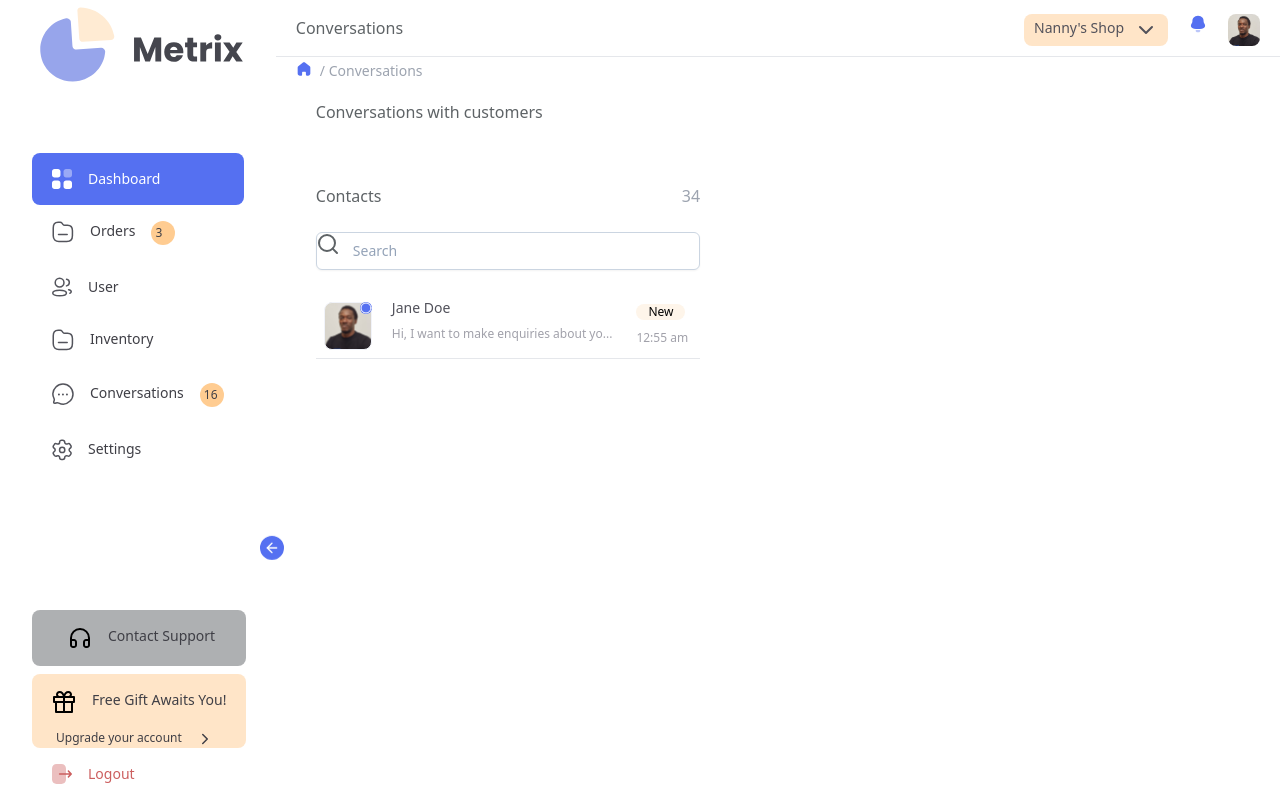
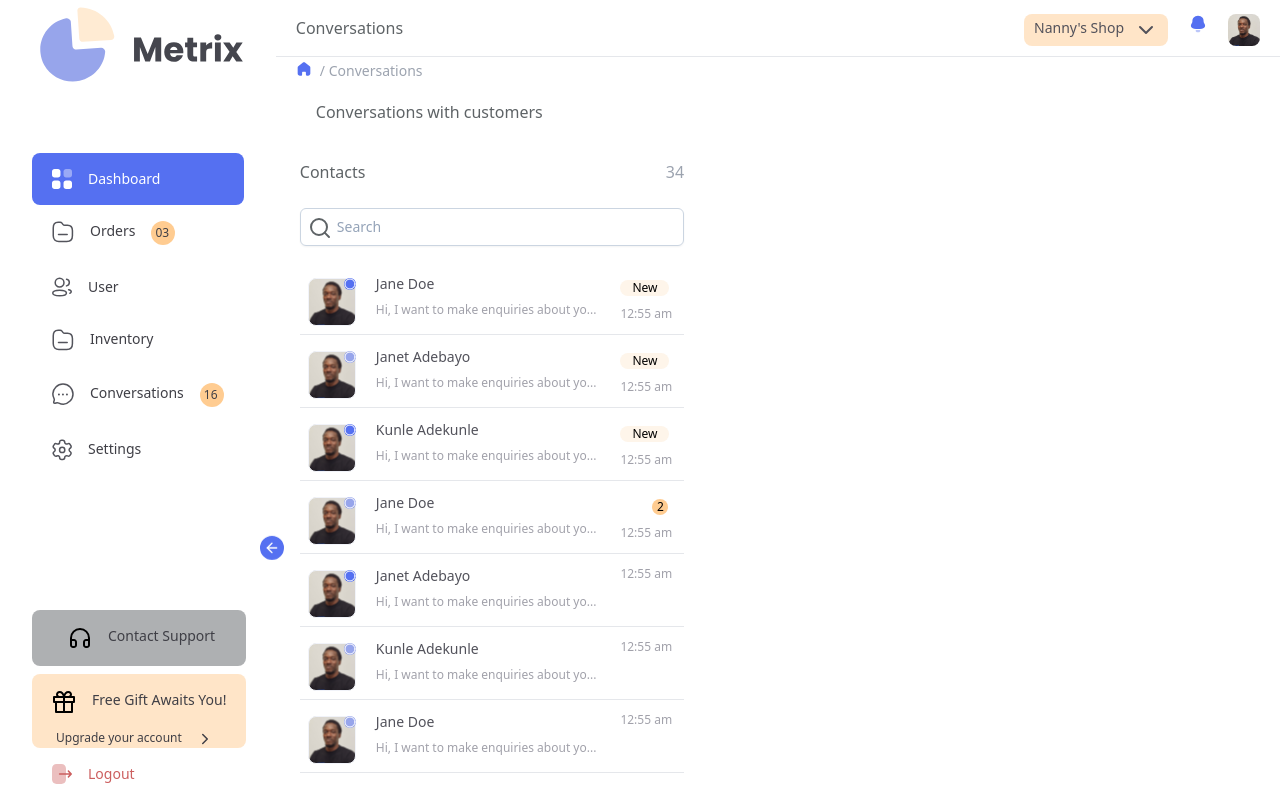
Before and after one commit to unekuogbaje/metrixx, a React (Create React App) app: page /conversations in a window 1280 px wide. Shown: the top 800 px of the page. Built offline with nearby package versions, Linux system fonts and the light colour scheme.

Commit message:
Completed the charts card

```diff
--- a/src/components/chat-list-card/chat-list-card.jsx
+++ b/src/components/chat-list-card/chat-list-card.jsx
@@ -3,7 +3,7 @@ import ChatListItem from "../chat-list-item/chat-list-item";
 
 const ChatListCard = () => {
     return (
-        <div className="py-4 px-6 rounded-xl bg-white space-y-2">
+        <div className="py-4 px-2 rounded-xl bg-white space-y-2">
           <ChatListItem
           topTitle="Contacts"
           chatCount="34"
@@ -14,6 +14,60 @@ const ChatListCard = () => {
           status="New"
           statusBg="lemon"
           onlineStatus="active"
+          withSearch="yes"
+          topDisplay="online-status"
+          />
+
+          <ChatListItem
+          iconName="jane"
+          name="Janet Adebayo"
+          message="Hi, I want to make enquiries about yo..."
+          time="12:55 am"
+          status="New"
+          statusBg="lemon"
+          topDisplay="online-status"
+          />
+
+          <ChatListItem
+          iconName="kunle"
+          name="Kunle Adekunle"
+          message="Hi, I want to make enquiries about yo..."
+          time="12:55 am"
+          status="New"
+          statusBg="lemon"
+          onlineStatus="active"
+          topDisplay="online-status"
+          />
+
+          <ChatListItem
+          iconName="jane"
+          name="Jane Doe"
+          message="Hi, I want to make enquiries about yo..."
+          time="12:55 am"
+          topDisplay="badge-count"
+          badgeCount="2"
+          />
+
+          <ChatListItem
+          iconName="jane"
+          name="Janet Adebayo"
+          message="Hi, I want to make enquiries about yo..."
+          time="12:55 am"
+          onlineStatus="active"
+          />
+
+          <ChatListItem
+          iconName="jane"
+          name="Kunle Adekunle"
+          message="Hi, I want to make enquiries about yo..."
+          time="12:55 am"
+          />
+
+          <ChatListItem
+          iconName="jane"
+          name="Jane Doe"
+          message="Hi, I want to make enquiries about yo..."
+          time="12:55 am"
           />
         </div>
     )
--- a/src/components/chat-list-item/chat-list-item.jsx
+++ b/src/components/chat-list-item/chat-list-item.jsx
@@ -1,7 +1,7 @@
 import React from "react";
 import { ReactComponent as Kunle } from '../../assets/kunle.svg';
 import { ReactComponent as Janet } from '../../assets/janet.svg';
-import { ReactComponent as Jane } from '../../assets/jane.svg'
+import { ReactComponent as Jane } from '../../assets/jane.svg';
 import { Search, Circle } from "react-feather";
 
 const iconComponents = {
@@ -18,8 +18,11 @@ const ChatListItem = ({
   chatCount,
   name,
   status,
+  badgeCount,
   message,
-  time
+  time,
+  withSearch,
+  topDisplay
 }) => {
     const IconComponent = iconComponents[iconName];
     return (
@@ -28,10 +31,11 @@ const ChatListItem = ({
           <p className="text-contactBG">{topTitle}</p>
           <p className="text-gray-400">{chatCount}</p>
         </div>
-        <div className="flex relative py-6">
-          <Search className="text-contactBG absolute "/>
-          <input class="placeholder:text-slate-400 block bg-white w-full border border-slate-300 rounded-md py-2 pl-9 pr-3 shadow-sm focus:outline-none focus:border-sky-500 focus:ring-sky-500 focus:ring-1 sm:text-sm" placeholder="Search" type="text" name="search"/>
-        </div>
+        {withSearch === "yes"
+        ? (<div className="flex relative py-6">
+        <Search className="text-contactBG absolute mt-2 ml-2"/>
+        <input class="placeholder:text-slate-400 block bg-white w-full border border-slate-300 rounded-md py-2 pl-9 pr-3 shadow-sm focus:outline-none focus:border-secondaryBlue focus:ring-primaryBlue focus:ring-1 sm:text-sm" placeholder="Search" type="text" name="search"/>
+      </div>) : null}
         <div className="flex border-b border-mainBG">
         <div className="flex px-2 py-2 relative">
           <Circle className={`absolute rounded-full text-white right-2 ${
@@ -48,11 +52,15 @@ const ChatListItem = ({
         </div>
 
         <div className="flex-row px-3 py-1 space-y-2">
-          <button className={`rounded-lg font-light px-3 text-xs ${
+          {topDisplay === "online-status"
+          ? (<button className={`rounded-lg font-light px-3 text-xs ${
             statusBg === "lemon"
             ? "bg-statusLemon"
             : "bg-lime-100 text-lime-700"
-          }`}>{status}</button>
+          }`}>{status}</button>)
+          : topDisplay === "badge-count"
+          ? (<button className="rounded-full bg-badgeBG text-xs w-4 h-4 ml-8">{badgeCount}</button>)
+          : null}
           <p className="text-zinc-400 text-xs">{time}</p>
         </div>
       </div>
--- a/src/components/sidebar/sidebar.js
+++ b/src/components/sidebar/sidebar.js
@@ -34,7 +34,7 @@ const Sidebar = () => {
           <SidebarListItem
           iconName='folder'
           caption='Orders'
-          badgeCount='3'
+          badgeCount='03'
           uRl={"dashboard"}
           open={open}
           />
--- a/src/components/third-card-item/third-card-item.jsx
+++ b/src/components/third-card-item/third-card-item.jsx
@@ -54,33 +54,6 @@ const ThirdCradItem = () => {
           date="12 Sep 2022"
           status="Completed"
           />
-
-          <RecentOrderItems
-          iconName="blackphone"
-          item="iPhone 13"
-          quantity="₦730,000.00 x 1"
-          date="12 Sep 2022"
-          status="Pending"
-          statusBg="red"
-          />
-
-          <RecentOrderItems
-          iconName="blackphone"
-          item="iPhone 13"
-          quantity="₦730,000.00 x 1"
-          date="12 Sep 2022"
-          status="Pending"
-          statusBg="red"
-          />
-
-          <RecentOrderItems
-          iconName="blackphone"
-          item="iPhone 13"
-          quantity="₦730,000.00 x 1"
-          date="12 Sep 2022"
-          status="Pending"
-          statusBg="red"
-          />
         </div>
     )
 };
--- a/src/routes/conversations/conversations.jsx
+++ b/src/routes/conversations/conversations.jsx
@@ -18,7 +18,7 @@ const Conversations = () => {
               <p className='text-contactBG px-6 py-1 mt-10 left-0'>Conversations with customers</p>
               <Button className='bg-primaryBlue text-sm font-light text-white px-6 py-1 mt-10'>New Message</Button>
             </div>
-            <div className='pt-10 w-fit'>
+            <div className='pt-4 w-fit'>
               <ChatListCard/>
             </div>
           </div>
```
Also changed, not shown: src/components/navbar/navbar.jsx (+8 -7 lines).
